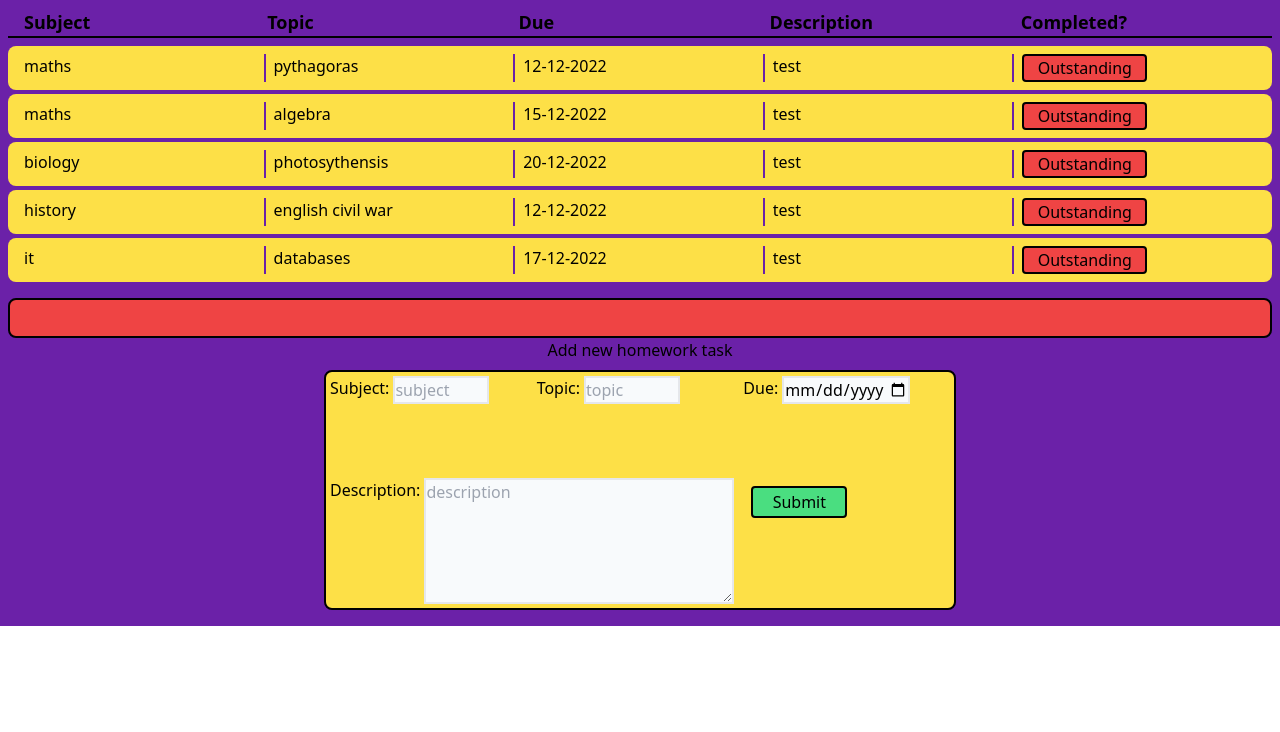
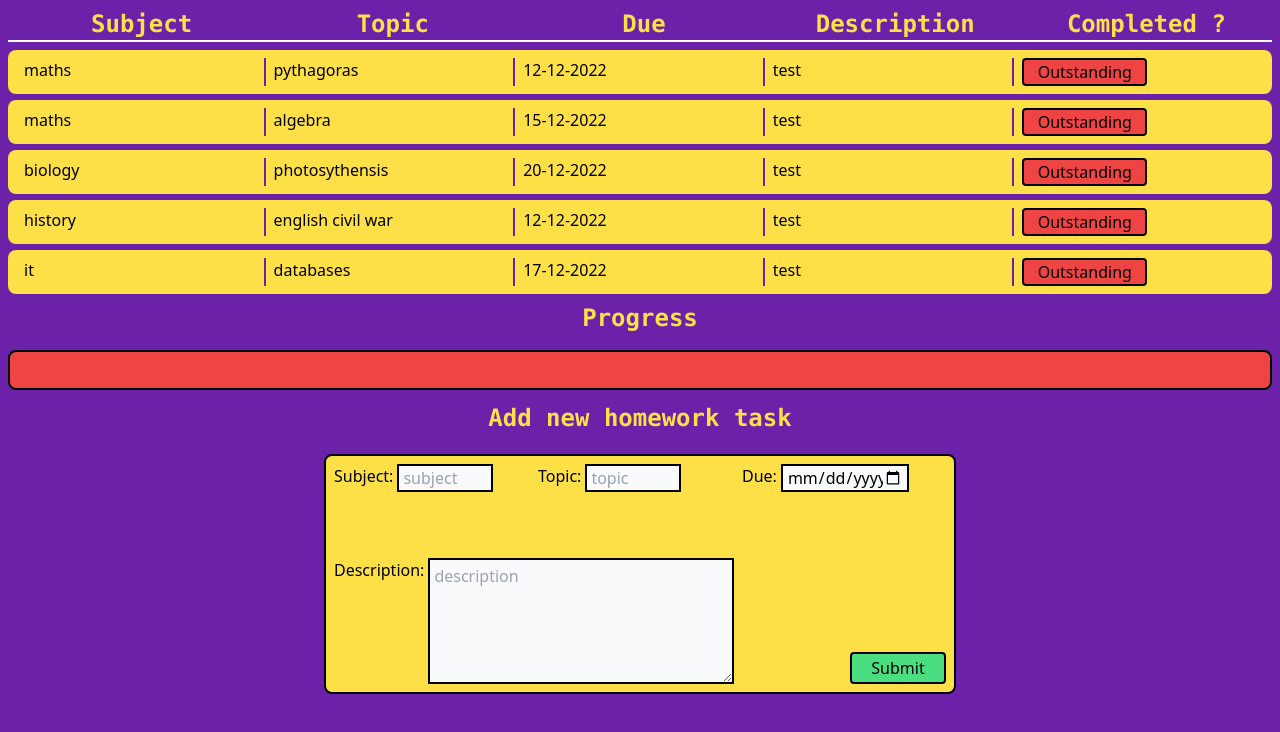
Before and after one commit to TomBirbeck/homework-helper, a React (Vite) app: page /student in a window 1280 px wide. Shown: the top 732 px of the page. Built offline with nearby package versions, Linux system fonts and the light colour scheme; no server answers.

Commit message:
stage 1 styling complete for student

```diff
--- a/src/components/App/index.tsx
+++ b/src/components/App/index.tsx
@@ -1,23 +1,22 @@
-import {Routes, Route} from 'react-router-dom'
-import './App.css'
-import LoginPage from '../Login'
-import StudentHomepage from '../StudentHomepage'
-import ParentHomepage from '../ParentHomepage'
-import { useState } from 'react'
-
+import { Routes, Route } from 'react-router-dom';
+import './App.css';
+import LoginPage from '../Login';
+import StudentHomepage from '../StudentHomepage';
+import ParentHomepage from '../ParentHomepage';
+import { useState } from 'react';
 
 function App() {
-  const studentId = useState<Number>(0)
+  const studentId = useState<Number>(0);
 
   return (
-    <div className="m-0 p-2 bg-purple-800">
-    <Routes>
-    <Route path="/" element={ <LoginPage/> } />
-    <Route path="/student" element={ <StudentHomepage/> } />
-    <Route path="/parent" element={ <ParentHomepage/>} />
-</Routes>
+    <div className='m-0 p-2 bg-purple-800 h-screen w-screen'>
+      <Routes>
+        <Route path='/' element={<LoginPage />} />
+        <Route path='/student' element={<StudentHomepage />} />
+        <Route path='/parent' element={<ParentHomepage />} />
+      </Routes>
     </div>
-  )
+  );
 }
 
-export default App
+export default App;
--- a/src/components/NewTaskForm/index.tsx
+++ b/src/components/NewTaskForm/index.tsx
@@ -1,58 +1,69 @@
-import {useState } from 'react';
+import { useState } from 'react';
 
 type formProps = {
-  createTask: Function
-}
+  createTask: Function;
+};
 
-const NewTaskForm = ({createTask}:formProps) => {
-  const [newTask, setNewTask] = useState({subject:'', topic: '', description: '', due: '', completed: false})
+const NewTaskForm = ({ createTask }: formProps) => {
+  const [newTask, setNewTask] = useState({
+    subject: '',
+    topic: '',
+    description: '',
+    due: '',
+    completed: false,
+  });
 
   const handleSubject = (e: any) => {
-    e.preventDefault()
-    const subject = e.target.value
+    e.preventDefault();
+    const subject = e.target.value;
     setNewTask({
       ...newTask,
       subject: subject,
     });
-  }
+  };
   const handleTopic = (e: any) => {
-    e.preventDefault()
-    const topic = e.target.value
+    e.preventDefault();
+    const topic = e.target.value;
     setNewTask({
       ...newTask,
       topic: topic,
     });
-  }
+  };
   const handleDescription = (e: any) => {
-    e.preventDefault()
-    const desc = e.target.value
+    e.preventDefault();
+    const desc = e.target.value;
     setNewTask({
       ...newTask,
       description: desc,
     });
-  }
+  };
   const handledue = (e: any) => {
-    e.preventDefault()
-    const due = e.target.value
+    e.preventDefault();
+    const due = e.target.value;
     setNewTask({
       ...newTask,
       due: due,
     });
-  }
-
+  };
 
   return (
-    <div className='flex flex-col justify-center items-center'>
+    <div className='flex flex-col justify-center items-center mb-4'>
+      <h3 className='font-bold text-2xl text-center text-yellow-300 font-mono my-3'>
         Add new homework task
+      </h3>
       <form
-        onSubmit={
-          (e) => {
-            e.preventDefault()
-            createTask(newTask)
-            setNewTask({subject:'', topic: '', description: '', due: '', completed: false})
-          }
-        }
-        className='w-1/2 h-60 grid grid-flow-row-dense grid-cols-3 border-solid rounded-lg border-2 border-black bg-yellow-300 space-around p-1 rounded my-2'
+        onSubmit={(e) => {
+          e.preventDefault();
+          createTask(newTask);
+          setNewTask({
+            subject: '',
+            topic: '',
+            description: '',
+            due: '',
+            completed: false,
+          });
+        }}
+        className='w-1/2 h-60 grid grid-flow-row-dense grid-cols-3 border-solid rounded-lg border-2 border-black bg-yellow-300 space-around p-2 my-2'
       >
         <label htmlFor='subject' className='flex gap-1'>
           Subject:
@@ -60,7 +71,7 @@ const NewTaskForm = ({createTask}:formProps) => {
             required
             type='text'
             value={newTask.subject}
-            className='border-solid border-2 border-grey-700 w-24 h-7 bg-slate-50'
+            className='border-solid border-2 border-black w-24 h-7 bg-slate-50 p-1'
             placeholder='subject'
             onChange={handleSubject}
           ></input>
@@ -70,7 +81,7 @@ const NewTaskForm = ({createTask}:formProps) => {
           <input
             type='text'
             value={newTask.topic}
-            className='border-solid border-2 border-grey-700 w-24 h-7 bg-slate-50'
+            className='border-solid border-2 border-black w-24 h-7 bg-slate-50 p-1'
             placeholder='topic'
             onChange={handleTopic}
           ></input>
@@ -80,21 +91,21 @@ const NewTaskForm = ({createTask}:formProps) => {
           <input
             type='date'
             value={newTask.due}
-            className='border-solid border-2 border-grey-700 w-32 h-7 bg-slate-50'
+            className='border-solid border-2 border-black w-32 h-7 bg-slate-50 p-1'
             onChange={handledue}
           ></input>
         </label>
         <label htmlFor='description' className='flex gap-1 col-span-2'>
           Description:
           <textarea
-            className='border-solid border-2 border-grey-700 w-3/4 bg-slate-50'
+            className='border-solid border-2 border-black w-3/4 bg-slate-50 p-1'
             value={newTask.description}
             placeholder='description'
             onChange={handleDescription}
           ></textarea>
         </label>
         <button
-          className='bg-green-400 w-24 border-solid border-2 border-black h-8 rounded m-2'
+          className='bg-green-400 w-24 border-solid border-2 border-black h-8 rounded place-self-end'
           type='submit'
         >
           Submit
--- a/src/components/ProgressBar/index.tsx
+++ b/src/components/ProgressBar/index.tsx
@@ -1,47 +1,67 @@
-import { useEffect, useState } from "react"
+import { useEffect, useState } from 'react';
 
 interface ProgressIProps {
-    progress: number
-    total: number
+  progress: number;
+  total: number;
 }
 
-const ProgressBar = ({progress, total}:ProgressIProps) => {
-    const [progressed, setProgressed] = useState<Number>(0)
-    // const [bgColor, setBgColor] = useState<String>("red-500")
-    // const [completed, setCompleted] = useState<Array<Number>>([1,2])
+const ProgressBar = ({ progress, total }: ProgressIProps) => {
+  const [progressed, setProgressed] = useState<Number>(0);
+  // const [bgColor, setBgColor] = useState<String>("red-500")
+  // const [completed, setCompleted] = useState<Array<Number>>([1,2])
 
-    console.log("total", total)
+  console.log('total', total);
 
-    const percentage = (tasks: number, completed: number) => {
-        const percent = (completed/tasks)*100
-        setProgressed(percent)
-    }
+  const percentage = (tasks: number, completed: number) => {
+    const percent = (completed / tasks) * 100;
+    setProgressed(percent);
+    console.log('progress ran');
+  };
 
-    useEffect(()=>{
-        percentage(total, progress)
+  useEffect(() => {
+    percentage(total, progress);
+  }, [progress]);
 
-    },[])
+  return (
+    <>
+      <h3 className='font-bold text-2xl text-center text-yellow-300 font-mono my-2'>
+        Progress
+      </h3>
+      <div className='w-full h-10 bg-red-500 mt-4 border-solid border-2 border-black rounded-lg'>
+        {progressed <= 20 ? (
+          <div className='flex h-full w-1/5 bg-green-500 border-none rounded-l-md'>
+            <span className='w-full h-full flex items-center justify-center'>
+              20%
+            </span>
+          </div>
+        ) : progressed <= 40 ? (
+          <div className='h-full w-2/5 bg-green-500 border-none rounded-l-md'>
+            <span className='w-full h-full flex items-center justify-center'>
+              40%
+            </span>
+          </div>
+        ) : progressed <= 60 ? (
+          <div className='h-full w-3/5 bg-green-500 border-none rounded-l-md'>
+            <span className='w-full h-full flex items-center justify-center'>
+              60%
+            </span>
+          </div>
+        ) : progressed < 100 ? (
+          <div className='h-full w-4/5 bg-green-500 border-none rounded-l-md'>
+            <span className='w-full h-full flex items-center justify-center'>
+              80%
+            </span>
+          </div>
+        ) : progressed === 100 ? (
+          <div className='h-full w-35/5 bg-green-500 border-none rounded-md'>
+            <span className='w-full h-full flex items-center justify-center'>
+              100%
+            </span>
+          </div>
+        ) : null}
+      </div>
+    </>
+  );
+};
 
-    return(
-        <div className='w-full h-10 bg-red-500 mt-4 border-solid border-2 border-black rounded-lg'>
-            {progressed <=20 ?
-            <div className="flex h-full w-1/5 bg-green-500 border-none rounded-l-md">
-                <span className="w-full h-full flex items-center justify-center">20%</span>
-                </div> : progressed <= 40?
-                <div className="h-full w-2/5 bg-green-500">
-                    <span className="w-full h-full flex items-center justify-center bg-green-500 border-none rounded-l-md">40%</span>
-                    </div>: progressed <= 60?
-                    <div className="h-full w-3/5 bg-green-500">
-                        <span className="w-full h-full flex items-center justify-center bg-green-500 border-none rounded-l-md">60%</span>
-                        </div> : progressed < 100?
-                        <div className="h-full w-4/5 bg-green-500 bg-green-500 border-none rounded-l-md">
-                            <span className="w-full h-full flex items-center justify-center">80%</span>
-                            </div> : progressed === 100?
-                            <div className="h-full w-35/5 bg-green-500 bg-green-500 border-none rounded-md">
-                                <span className="w-full h-full flex items-center justify-center">100%</span></div>  : null
-            }
-        </div>
-    )
-}
-
-export default ProgressBar
+export default ProgressBar;
--- a/src/components/StudentHomepage/index.tsx
+++ b/src/components/StudentHomepage/index.tsx
@@ -5,39 +5,47 @@ import NewTaskForm from '../NewTaskForm';
 import ProgressBar from '../ProgressBar';
 import CompletedContext from '../../context/completedContext';
 
-
 const StudentHomepage = () => {
   const [tasks, setTasks] = useState<Array<any>>(list);
-  const [student, setStudent] = useState<{student_id: Number, firstname: String, surname: String}>()
-  const [studentId, setStudentId] = useState(4)
-  const [progress, setProgress] = useState(0)
-  const [total, setTotal] = useState(0)
+  const [student, setStudent] = useState<{
+    student_id: Number;
+    firstname: String;
+    surname: String;
+  }>();
+  const [studentId, setStudentId] = useState(4);
+  const [progress, setProgress] = useState(0);
+  const [total, setTotal] = useState(0);
 
-  async function getStudent(){
-    const res = await fetch(`https://homeworkhelper.onrender.com/student/${studentId}`)
-          const data = await res.json()
-          setStudent(data.payload)
+  async function getStudent() {
+    const res = await fetch(
+      `https://homeworkhelper.onrender.com/student/${studentId}`
+    );
+    const data = await res.json();
+    setStudent(data.payload[0]);
   }
 
-      console.log("student",student && student.student_id)
+  console.log('student', student && student.student_id);
 
-  async function getTasks(){
-
-          const res = await fetch(`https://homeworkhelper.onrender.com/student/tasks/${studentId}`)
-          const data = await res.json()
-          setTasks(data.payload)
-           setTotal(data.payload.length)
-           for (let i = 0; i < data.payload.length; i++){
-            if(data.payload[i].completed){
-              setProgress((prev) => prev + 1)
+  async function getTasks() {
+    const res = await fetch(
+      `https://homeworkhelper.onrender.com/student/tasks/${studentId}`
+    );
+    const data = await res.json();
+    setTasks(data.payload);
+    setTotal(data.payload.length);
+    for (let i = 0; i < data.payload.length; i++) {
+      if (data.payload[i].completed) {
+        setProgress((prev) => prev + 1);
+        console.log('progress on main', progress);
       }
     }
-          console.log("get tasks ran")
+    console.log('get tasks ran');
   }
 
-      async function createTask(task:Tasks) {
-        console.log("task", task)
-        let res = await fetch(`https://homeworkhelper.onrender.com/tasks/${studentId}`,
+  async function createTask(task: Tasks) {
+    console.log('task', task);
+    let res = await fetch(
+      `https://homeworkhelper.onrender.com/tasks/${studentId}`,
       {
         method: 'POST',
         headers: { 'Content-Type': 'application/json' },
@@ -45,24 +53,28 @@ const StudentHomepage = () => {
       }
     );
     let result = await res.json();
-        console.log("new task posted", result)
-          getTasks()
+    console.log('new task posted', result);
+    getTasks();
   }
 
-  useEffect( () => {
-        getTasks()
-        getStudent()
-    }, [])
+  useEffect(() => {
+    getTasks();
+    getStudent();
+  }, []);
 
-    const completed = useState(true)
+  const completed = useState(true);
 
   return (
     <div>
       <CompletedContext.Provider value={completed}>
-      {student && <h1>Hello ... {student.firstname}... </h1>}
+        {student && (
+          <h1 className='font-bold text-white text-3xl mb-5 text-center'>
+            Hello {student.firstname}, Welcome to Homework Helper!
+          </h1>
+        )}
         <Tasks tasks={tasks} />
-      <ProgressBar progress={progress} total={total}/>
-      <NewTaskForm createTask={createTask}/>
+        <ProgressBar progress={progress} total={total} />
+        <NewTaskForm createTask={createTask} />
       </CompletedContext.Provider>
     </div>
   );
--- a/src/components/Tasks/index.tsx
+++ b/src/components/Tasks/index.tsx
@@ -1,30 +1,40 @@
-import { FunctionComponent } from "react"
-import { Task } from "../../Types"
-import TaskList from "../TasksList"
+import { FunctionComponent } from 'react';
+import { Task } from '../../Types';
+import TaskList from '../TasksList';
 
 interface Tasks {
-        task_id: Number,
-        subject: String,
-        topic: String,
-        due: String,
-        description?: String,
-        completed: Boolean
+  task_id: Number;
+  subject: String;
+  topic: String;
+  due: String;
+  description?: String;
+  completed: Boolean;
 }
 
-const Tasks: FunctionComponent<{tasks : Task[]}> = ({tasks}) =>{
-    console.log("taskid in tasks", tasks[0].task_id)
+const Tasks: FunctionComponent<{ tasks: Task[] }> = ({ tasks }) => {
   return (
     <>
-        <div className="grid grid-cols-5 w-full mb-2 border-solid border-b-2 border-black pl-2">
-        <h2 className="font-bold text-lg pl-2">Subject</h2>
-        <h2 className="font-bold text-lg">Topic</h2>
-        <h2 className="font-bold text-lg">Due</h2>
-        <h2 className="font-bold text-lg">Description</h2>
-        <h2 className="font-bold text-lg col-center-5">Completed?</h2>
+      <div className='grid grid-cols-5 w-full mb-2 border-solid border-b-2 border-white pl-2'>
+        <h2 className='font-bold text-2xl text-center text-yellow-300 font-mono'>
+          Subject
+        </h2>
+        <h2 className='font-bold text-2xl text-center text-yellow-300 font-mono'>
+          Topic
+        </h2>
+        <h2 className='font-bold text-2xl text-center text-yellow-300 font-mono'>
+          Due
+        </h2>
+        <h2 className='font-bold text-2xl text-center text-yellow-300 font-mono'>
+          Description
+        </h2>
+        <h2 className='font-bold text-2xl col-center-5 text-center text-yellow-300 font-mono'>
+          Completed ?
+        </h2>
       </div>
 
       {tasks &&
-            tasks.map((task: Task, index: any) => {return (
+        tasks.map((task: Task, index: any) => {
+          return (
             <TaskList
               key={index}
               taskId={task.task_id}
@@ -32,12 +42,12 @@ const Tasks: FunctionComponent<{tasks : Task[]}> = ({tasks}) =>{
               topic={task.topic}
               due={task.due}
               description={task.description}
-                completed={task.completed}/>)
-            })
-        }
+              completed={task.completed}
+            />
+          );
+        })}
     </>
-    )
+  );
+};
 
-}
-
-export default Tasks
+export default Tasks;
--- a/src/components/TasksList/index.tsx
+++ b/src/components/TasksList/index.tsx
@@ -1,7 +1,7 @@
 import { FunctionComponent, useState } from 'react';
 
 interface Iprops {
-  taskId: Number
+  taskId: Number;
   subject: String;
   topic: String;
   description?: String;
@@ -10,48 +10,59 @@ interface Iprops {
 }
 
 const TaskList: FunctionComponent<Iprops> = (props) => {
-  const [complete, setComplete] = useState<Boolean>(false);
+  // const [complete, setComplete] = useState<Boolean>(false);
   const { taskId, subject, topic, description, due, completed } = props;
 
-  console.log("props", props)
-
-
-
-  const completeTask = async (id:Number) => {
+  const completeTask = async (id: Number) => {
     // console.log("taskid", taskId)
-    let res = await fetch(`https://homeworkhelper.onrender.com/tasks/completed/${id}`,
+    let res = await fetch(
+      `https://homeworkhelper.onrender.com/tasks/completed/${id}`,
       {
         method: 'PATCH',
         headers: { 'Content-Type': 'application/json' },
       }
     );
     let result = await res.json();
-        console.log("task completed", result)
+    console.log('task completed', result);
     // getTasks()
-  }
+  };
 
   const handleComplete = () => {
-    completeTask(taskId)
-  }
+    completeTask(taskId);
+  };
 
   return (
-    <div className='flex justify-between gap-3 w-full p-2 mb-1 bg-yellow-300 border-none rounded-lg'>
-      <div className='grid grid-cols-5 w-1/2 justify-between w-full'>
-        <p className='border-solid border-r-2 border-purple-800 pl-2'>{subject}</p>
-        <p className='border-solid border-r-2 border-purple-800 pl-2'>{topic}</p>
+    <div className='flex justify-between gap- w-full p-2 mb-1.5 bg-yellow-300 border-none rounded-lg'>
+      <div className='grid grid-cols-5 justify-between w-full'>
+        <p className='border-solid border-r-2 border-purple-800 pl-2'>
+          {subject}
+        </p>
+        <p className='border-solid border-r-2 border-purple-800 pl-2'>
+          {topic}
+        </p>
         <p className='border-solid border-r-2 border-purple-800 pl-2'>{due}</p>
-        {description? <p className='truncate border-solid border-r-2 border-purple-800 pl-2'>{description}</p>: <p></p>}
-        { completed? <button
+        {description ? (
+          <p className='truncate border-solid border-r-2 border-purple-800 pl-2'>
+            {description}
+          </p>
+        ) : (
+          <p></p>
+        )}
+        {completed ? (
+          <button
             className='ml-2 w-1/2 border-solid border-2 border-black rounded bg-green-500'
             onClick={handleComplete}
           >
             Completed
-      </button> : <button
+          </button>
+        ) : (
+          <button
             className='ml-2 w-1/2 border-solid border-2 border-black rounded bg-red-500'
             onClick={handleComplete}
           >
             Outstanding
-      </button> }
+          </button>
+        )}
       </div>
     </div>
   );
```
Lines whose indentation alone changed are shown as unchanged.
